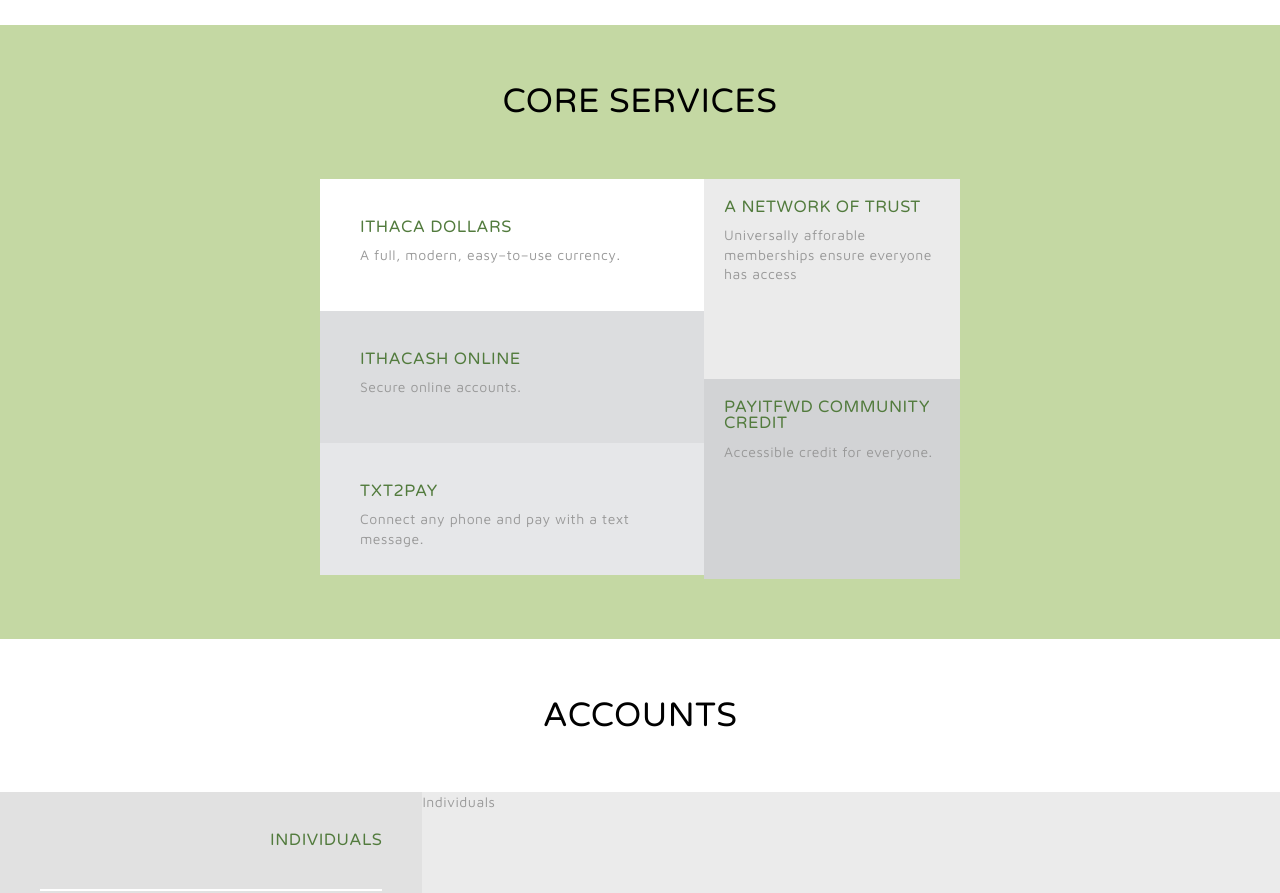
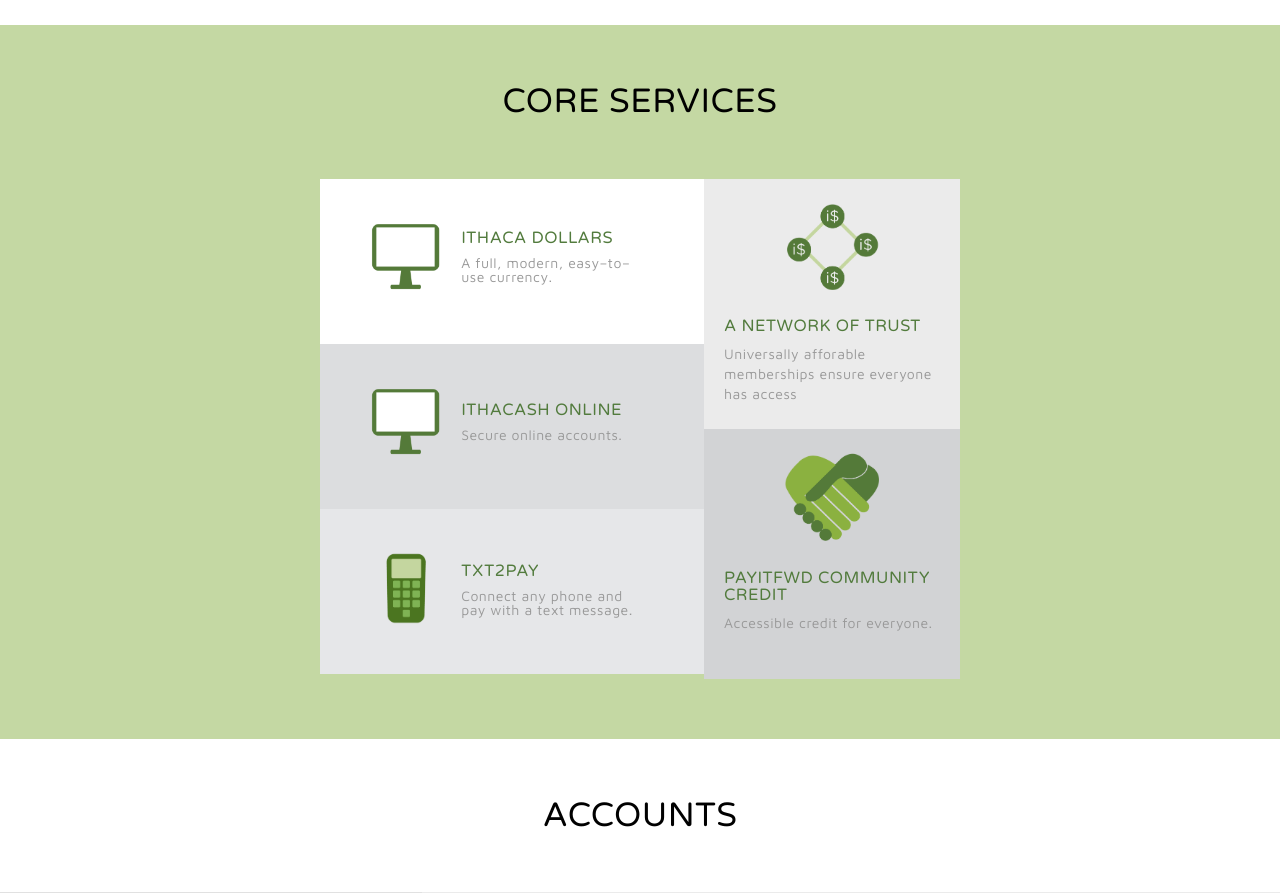
Before and after one commit to patientdev/ithacash, a PHP site: page / in a window 1280 px wide. Shown: the part 3331-4224 px from the top of the page. Run offline with PHP 8.4, Linux system fonts and the light colour scheme; some libraries are stand-ins or nearby versions.

Commit message:
Images for #core-services

```diff
--- a/css/ithacash.css
+++ b/css/ithacash.css
@@ -290,7 +290,7 @@ h1 img {
 #services {
 	width: 50%;
 	margin: auto;
-	height: 400px;
+	height: 500px;
 }
 
 #services:after {
@@ -335,11 +335,34 @@ h1 img {
 	padding: 20px;
 }
 
-#ithaca-dollars { background-color: white; }
-#ithacash-online { background-color: rgb(220, 221, 223); }
-#txt2pay { background-color: rgb(230, 231, 233); }
+.image {
+	width: 30%;
+	vertical-align: middle;
+	float: left;
+	text-align: center;
+}
+
+#ithaca-dollars { background-color: white; line-height: 74px; }
+#ithaca-dollars img { width: 75px; }
+#ithacash-online { background-color: rgb(220, 221, 223); line-height: 74px;}
+#ithacash-online img { width: 75px; }
+#txt2pay { background-color: rgb(230, 231, 233); line-height: 79px; }
+#txt2pay img { width: 50px; }
 #network-of-trust { background-color: rgb(235, 235, 235); }
+#network-of-trust p:first-of-type { text-align: center; margin-bottom: 20px; }
+#network-of-trust img { width: 100px; }
 #payitfwd { background-color: rgb(210, 211, 213); }
+#payitfwd p:first-of-type { text-align: center; margin-bottom: 20px; }
+#payitfwd img { width: 100px; }
+
+.caption {
+	line-height: 1em;
+	vertical-align: middle;
+	display: inline-block;
+	width: 60%;
+	margin-left: 10px;
+	text-align: left;
+}
 
 #accounts {
 	white-space: nowrap;
--- a/index.php
+++ b/index.php
@@ -131,28 +131,39 @@ include $_SERVER["DOCUMENT_ROOT"] . "/includes/header.php"; ?>
 	<div id="services">
 		<div class="left">
 			<div id="ithaca-dollars">
+				<p class="image"><img src="/img/monitor.png"></p>
+				<div class="caption">
 					<h3>Ithaca Dollars</h3>
 					<p>A full, modern, easy&ndash;to&ndash;use currency.</p>
 				</div>
+			</div>
 
 			<div id="ithacash-online">
+				<p class="image"><img src="/img/monitor.png"></p>
+				<div class="caption">
 					<h3>Ithacash Online</h3>
 					<p>Secure online accounts.</p>
 				</div>
+			</div>
 
 			<div id="txt2pay">
+				<p class="image"><img src="/img/howtogetstarted-phone.png"></p>
+				<div class="caption">
 					<h3>TXT2PAY</h3>
 					<p>Connect any phone and pay with a text message.</p>
+				</div>
 			</div>
 		</div>
 
 		<div class="right">
 			<div id="network-of-trust">
+				<p><img src="/img/trust-network.png"></p>
 				<h3>A Network of Trust</h3>
 				<p>Universally afforable memberships ensure everyone has access</p>
 			</div>
 
 			<div id="payitfwd">
+				<p><img src="/img/pay-it-forward.png"></p>
 				<h3>PAYITFWD Community Credit</h3>
 				<p>Accessible credit for everyone.</p>
 		</div>
```
Also changed, not shown: img/pay-it-forward.png (renamed from img/PayItForward.png), img/trust-network.png (renamed from img/TrustNetwork.png). Lines whose indentation alone changed are shown as unchanged.
